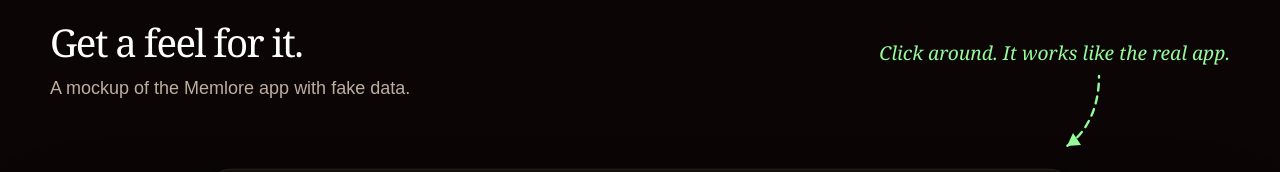
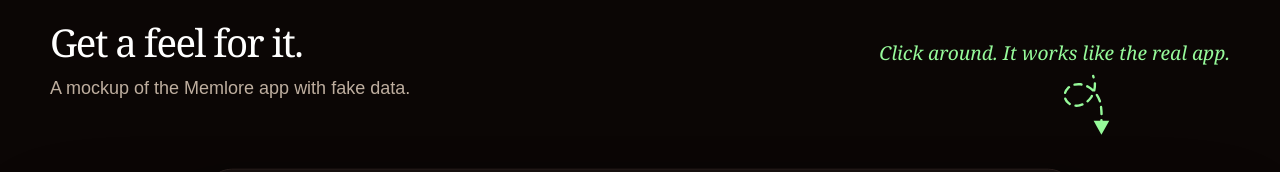
Before and after one commit to dinhanhthi/memlore, a React (Vite) app in the folder website/: page / in a window 1280 px wide. Shown: the part 702-874 px from the top of the page. Built offline with nearby package versions, Linux system fonts and the light colour scheme.

Commit message:
style(website): spiral the demo cue arrow without dash overflow

```diff
--- a/website/src/LandingPage.tsx
+++ b/website/src/LandingPage.tsx
@@ -1013,9 +1013,12 @@
         {wide ? (
           <p className="demo-cue">
             {demo.cue}
-            <svg className="demo-cue-arrow" viewBox="0 0 64 80" aria-hidden="true">
-              <path className="demo-cue-shaft" d="M44 6 C 44 38 32 62 12 76" />
-              <path className="demo-cue-head" d="M12 76 L26 75 L18 63 Z" />
+            <svg className="demo-cue-arrow" viewBox="0 0 64 72" aria-hidden="true">
+              <path
+                className="demo-cue-shaft"
+                d="M38.2 6 C38.5 7.2 39.7 10.7 39.9 13.1 C40 15.5 39.8 18.2 39.2 20.5 C38.5 22.9 37.4 25.4 36.1 27.4 C34.7 29.4 32.9 31.2 31 32.5 C29.1 33.9 26.8 34.9 24.7 35.3 C22.7 35.8 20.4 35.8 18.5 35.4 C16.5 35 14.7 34.1 13.3 32.9 C11.9 31.8 10.8 30.1 10.2 28.5 C9.7 26.9 9.6 24.9 10 23.2 C10.4 21.5 11.4 19.7 12.8 18.3 C14.1 16.9 16.1 15.6 18.2 15 C20.3 14.3 22.9 14 25.4 14.3 C27.9 14.6 30.7 15.4 33.1 16.8 C35.6 18.2 38.1 20.2 40 22.5 C42 24.9 43.7 27.8 44.8 30.9 C45.8 33.9 46.1 37.3 46.4 40.8 C46.7 44.3 46.4 50 46.4 51.8"
+              />
+              <path className="demo-cue-head" d="M46.4 64.8 L38.6 50.8 L54.3 50.8 Z" />
             </svg>
           </p>
         ) : null}
--- a/website/src/styles.css
+++ b/website/src/styles.css
@@ -603,6 +603,7 @@
   stroke: currentColor;
   stroke-width: 2.4;
   stroke-linecap: round;
+  stroke-linejoin: round;
   stroke-dasharray: 7 6;
   animation: demo-cue-dash 1.1s linear infinite;
 }
```
